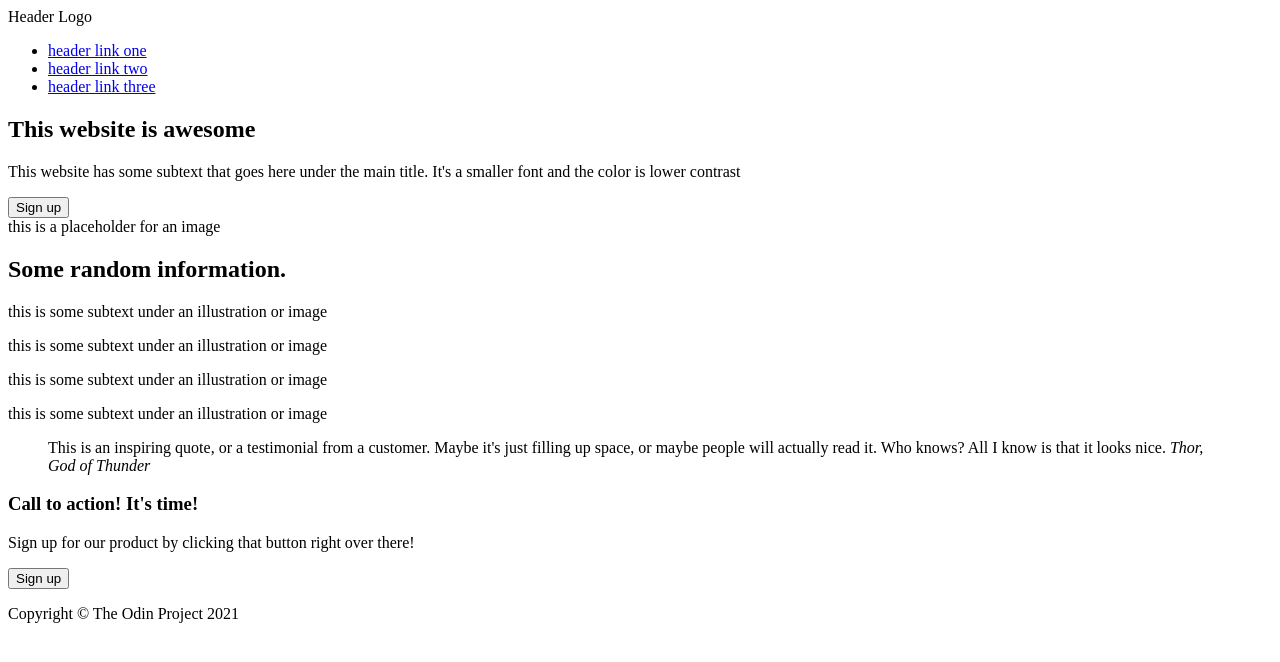
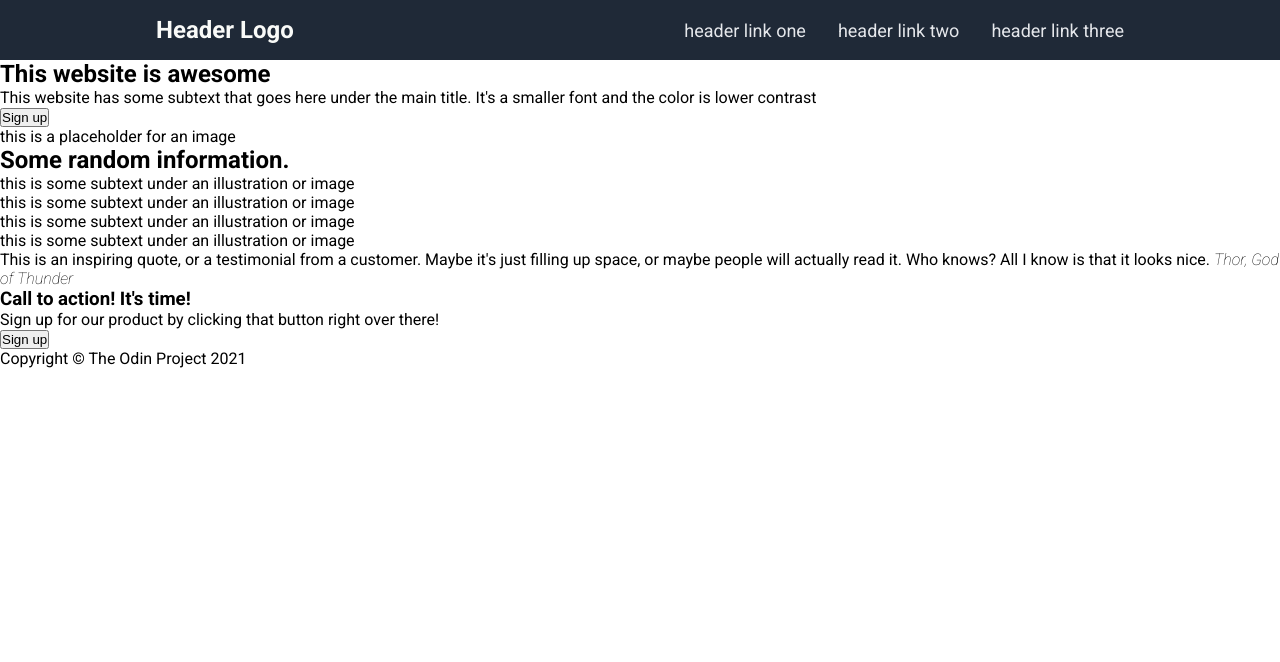
Before and after one commit to dmytroivanchuk/odin-landing-page, a website: page index.html in a window 1280 px wide. Drawn offline with Linux system fonts and the light colour scheme.

Commit message:
feat: add CSS to header

```diff
--- a/index.html
+++ b/index.html
@@ -4,9 +4,17 @@
     <meta charset="UTF-8" />
     <meta name="viewport" content="width=device-width, initial-scale=1.0" />
     <title>Landing Page</title>
+    <link rel="stylesheet" href="styles.css" />
+    <link rel="preconnect" href="https://fonts.googleapis.com" />
+    <link rel="preconnect" href="https://fonts.gstatic.com" crossorigin />
+    <link
+      href="https://fonts.googleapis.com/css2?family=Roboto:ital,wght@0,400;0,700;1,100&display=swap"
+      rel="stylesheet"
+    />
   </head>
   <body>
     <header>
+      <div class="header-container">
         <div class="logo">Header Logo</div>
         <nav>
           <ul>
@@ -15,6 +23,7 @@
             <li><a href="#action">header link three</a></li>
           </ul>
         </nav>
+      </div>
     </header>
     <main>
       <section id="main">
@@ -61,7 +70,9 @@
         <div class="action-container">
           <div>
             <h3>Call to action! It's time!</h3>
-            <p>Sign up for our product by clicking that button right over there!</p>
+            <p>
+              Sign up for our product by clicking that button right over there!
+            </p>
           </div>
           <button>Sign up</button>
         </div>
--- /dev/null
+++ b/styles.css
@@ -0,0 +1,45 @@
+* {
+  margin: 0;
+  padding: 0;
+  box-sizing: border-box;
+}
+
+body {
+  font-family: "Roboto", sans-serif;
+}
+
+header {
+  background-color: #1f2937;
+  display: flex;
+  justify-content: center;
+}
+
+.header-container {
+  display: flex;
+  justify-content: space-between;
+  align-items: center;
+  padding: 16px;
+  width: 100%;
+  max-width: 1000px;
+}
+
+.logo {
+  font-size: 24px;
+  font-weight: 700;
+  color: #f9faf8;
+}
+
+ul {
+  display: flex;
+  gap: 32px;
+}
+
+li {
+  list-style: none;
+}
+
+a {
+  font-size: 18px;
+  color: #e5e7eb;
+  text-decoration: none;
+}
```
Lines whose indentation alone changed are shown as unchanged.
